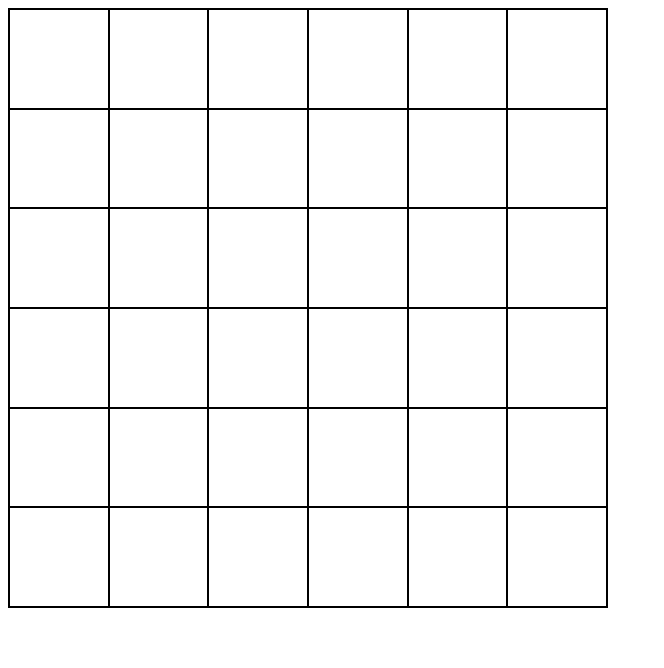
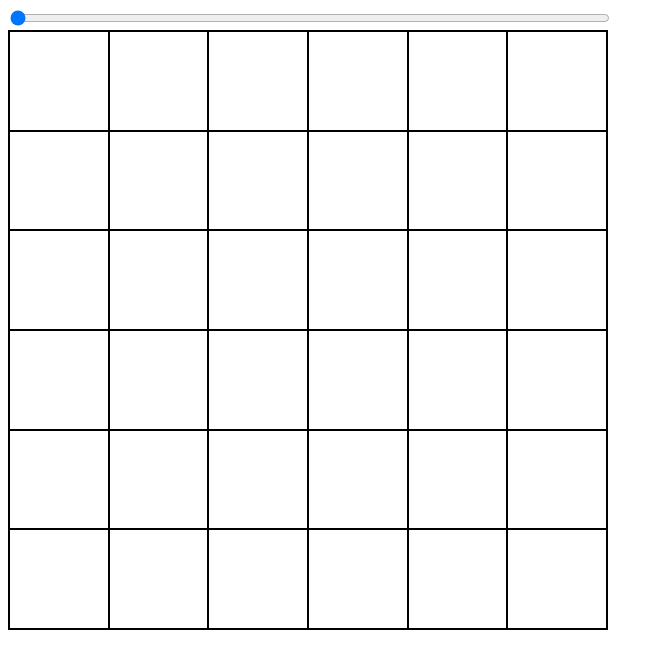
Before and after one commit to zachmmeyer/etch-a-sketch, a website: page index.html in a window 1280 px wide. Shown: the whole page, without its empty margins (0-664 px from the left). Drawn offline with Linux system fonts and the light colour scheme.

Commit message:
Emmet HTML BP and Slider for grid

```diff
--- a/index.html
+++ b/index.html
@@ -1,11 +1,15 @@
 <!DOCTYPE html>
-<html>
+<html lang="en">
   <head>
     <meta charset="UTF-8" />
+    <meta name="viewport" content="width=device-width, initial-scale=1.0" />
     <title>Etch-a-Sketch</title>
     <link rel="stylesheet" type="text/css" href="style.css" />
   </head>
   <body>
+    <div class="slide-container">
+      <input type="range" min="4" max="30" value="4" class="slider">
+    </div>
     <div class="sketch-container"></div>
     <script src="script.js"></script>
   </body>
--- a/style.css
+++ b/style.css
@@ -1,3 +1,10 @@
+.slide-container {
+  width: 600px;
+}
+
+.slider {
+  width: 100%;
+}
 .sketch-container {
   width: 600px;
   height: 600px;
```
